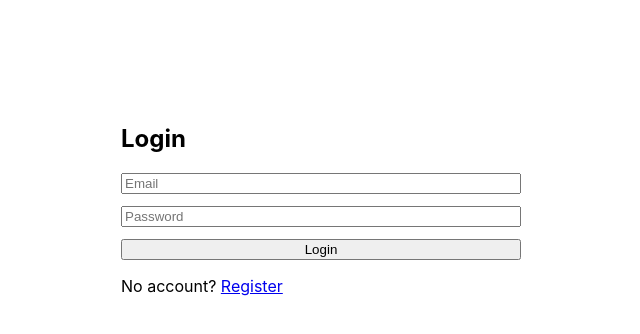
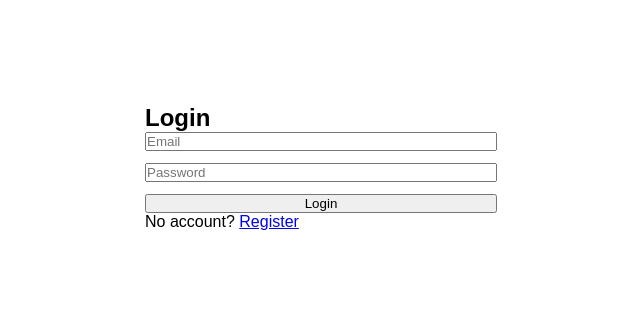
Before and after one commit to tanishkavedi/multi-tenant-dashboard, a React (Create React App) app in the folder client/: page /login in a window 1280 px wide. Shown: the top 334 px of the page, without its empty margins (319-959 px from the left). Built offline with nearby package versions, Linux system fonts and the light colour scheme.

Commit message:
implement CSS variables for theme system

```diff
--- a/client/src/index.css
+++ b/client/src/index.css
@@ -1,13 +1,46 @@
-body {
-  margin: 0;
-  font-family: -apple-system, BlinkMacSystemFont, 'Segoe UI', 'Roboto', 'Oxygen',
-    'Ubuntu', 'Cantarell', 'Fira Sans', 'Droid Sans', 'Helvetica Neue',
-    sans-serif;
-  -webkit-font-smoothing: antialiased;
-  -moz-osx-font-smoothing: grayscale;
+
+[data-theme="light"] {
+  --bg-main: #f8f9fa;
+  --bg-sidebar: #1e1e2e;
+  --bg-card: #ffffff;
+  --text-primary: #1a1a2e;
+  --text-secondary:#666666;
+  --text-sidebar: #cdd6f4;
+  --border: #e5e7eb;
+  --accent: #89b4fa;
+  --success:  #a6e3a1;
+  --danger: #f38ba8;
+  --warning: #fab387;
 }
 
-code {
-  font-family: source-code-pro, Menlo, Monaco, Consolas, 'Courier New',
-    monospace;
+
+[data-theme="dark"] {
+ --bg-main: #11111b;
+  --bg-sidebar: #13131f;
+  --bg-card: #1e1e2e;
+  --text-primary: #cdd6f4;
+  --text-secondary:#a6adc8;
+  --text-sidebar: #cdd6f4;
+  --border: #313244;
+  --accent: #89b4fa;
+  --success: #a6e3a1;
+  --danger: #f38ba8;
+  --warning: #fab387;
 }
+
+* {
+  margin: 0;
+  padding: 0;
+  box-sizing: border-box;
+  transition: background-color 0.2s ease, color 0.2s ease;
+}
+
+body {
+  font-family: sans-serif;
+  background: var(--bg-main);
+  color: var(--text-primary);
+}
+
+input, select, button {
+  font-family: sans-serif;
+}
```
